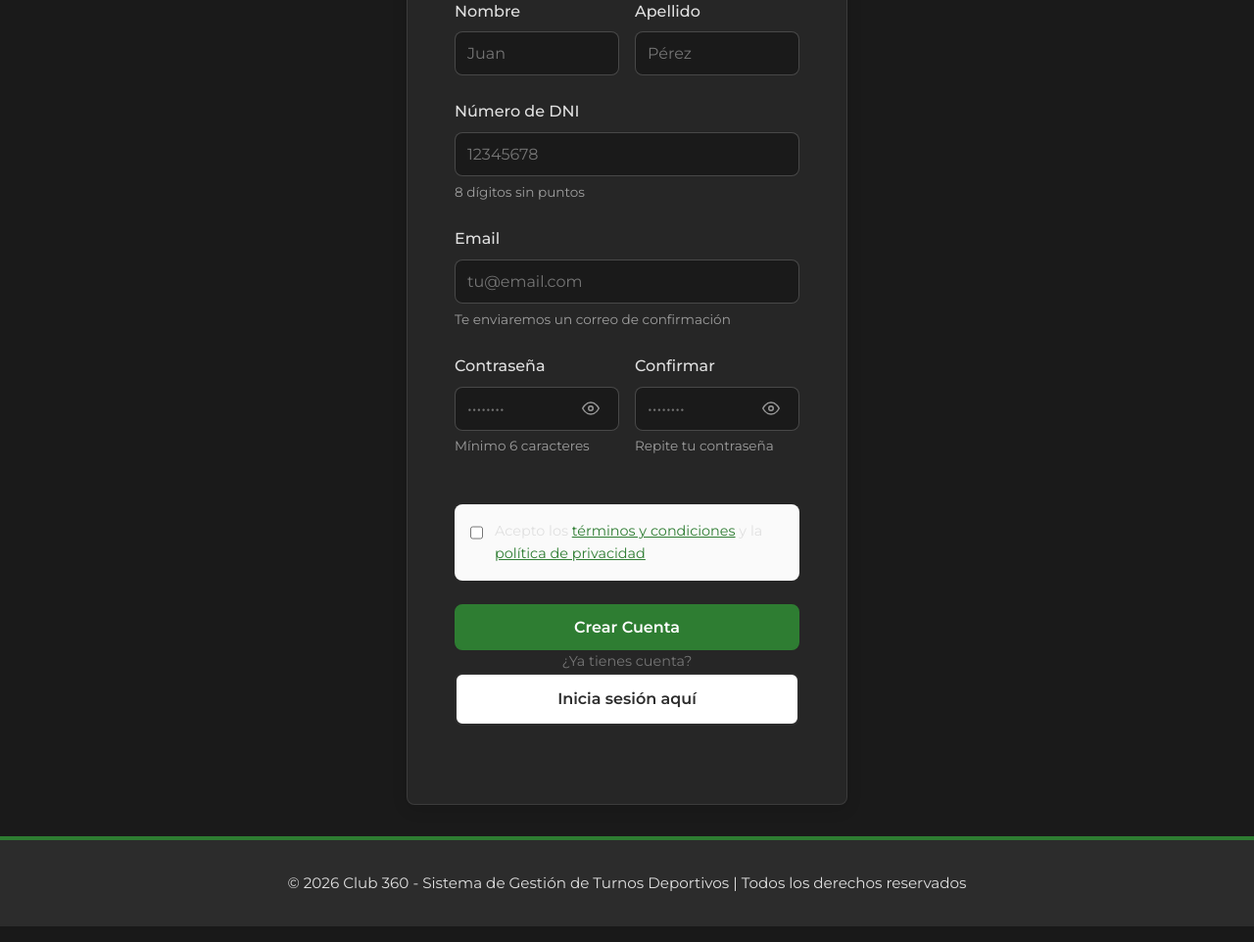
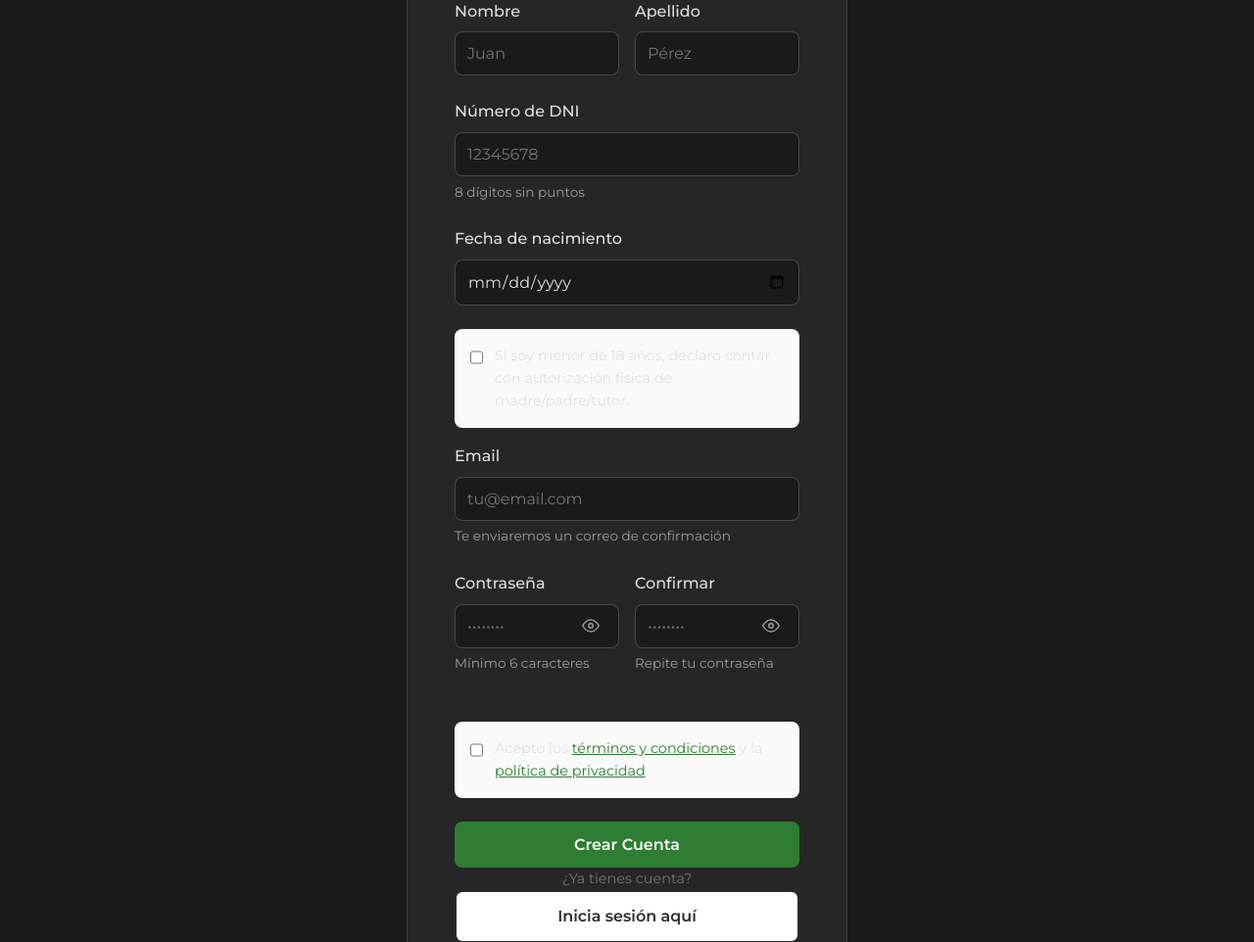
Before and after one commit to SantiTose/Club360, a Flask app: page /auth/register in a window 1280 px wide. Shown: the part 389-1351 px from the top of the page at 98% size. Run offline with Flask 3, Linux system fonts and the light colour scheme.

Commit message:
validacion de mayoria de edad

```diff
--- a/templates/auth/register.html
+++ b/templates/auth/register.html
@@ -66,6 +66,31 @@
                     <small class="form-text">8 dígitos sin puntos</small>
                 {% endif %}
             </div>
+
+            <div class="form-group">
+                <label for="fecha_nacimiento" class="form-label">Fecha de nacimiento</label>
+                <input
+                    type="date"
+                    id="fecha_nacimiento"
+                    name="fecha_nacimiento"
+                    class="form-control {% if field_errors.get('fecha_nacimiento') %}is-invalid{% endif %}"
+                    value="{{ form_data.get('fecha_nacimiento', '') }}"
+                    required
+                >
+                {% if field_errors.get('fecha_nacimiento') %}
+                    <small class="form-text error">{{ field_errors['fecha_nacimiento'] }}</small>
+                {% endif %}
+            </div>
+
+            <div style="display: flex; align-items: flex-start; gap: 0.75rem; margin: 1rem 0; padding: 1rem; background: var(--gray-50); border-radius: var(--radius);">
+                <input type="checkbox" id="autorizacion_menor" name="autorizacion_menor" {% if form_data.get('autorizacion_menor') %}checked{% endif %} style="width: 18px; height: 18px; margin-top: 0.25rem; cursor: pointer;">
+                <label for="autorizacion_menor" style="font-size: 0.9rem; cursor: pointer;">
+                    Si soy menor de 18 años, declaro contar con autorización física de madre/padre/tutor.
+                </label>
+            </div>
+            {% if field_errors.get('autorizacion_menor') %}
+                <small class="form-text error">{{ field_errors['autorizacion_menor'] }}</small>
+            {% endif %}
 
             <!-- Email -->
             <div class="form-group">
--- a/website/auth/routes.py
+++ b/website/auth/routes.py
@@ -5,7 +5,7 @@ from website import db
 from website.models import Usuario, TipoUsuario, EstadoUsuario
 from website.services import enviar_email_simulado
 from werkzeug.security import generate_password_hash, check_password_hash
-from datetime import datetime, timedelta
+from datetime import datetime, timedelta, date
 import os
 import secrets
 import re
@@ -27,6 +27,18 @@ def _generar_token_reset():
     return secrets.token_urlsafe(32)
 
 
+def _parsear_fecha_nacimiento(fecha_raw):
+    try:
+        return datetime.strptime(fecha_raw, '%Y-%m-%d').date()
+    except (TypeError, ValueError):
+        return None
+
+
+def _edad(fecha_nacimiento):
+    hoy = date.today()
+    return hoy.year - fecha_nacimiento.year - ((hoy.month, hoy.day) < (fecha_nacimiento.month, fecha_nacimiento.day))
+
+
 @auth_bp.route('/register', methods=['GET', 'POST'])
 def register():
     """Registrar nuevo usuario."""
@@ -34,6 +46,8 @@ def register():
         nombre = request.form.get('nombre', '').strip()
         apellido = request.form.get('apellido', '').strip()
         dni = request.form.get('dni', '').strip()
+        fecha_nacimiento_raw = request.form.get('fecha_nacimiento', '').strip()
+        autorizacion_menor = request.form.get('autorizacion_menor') == 'on'
         email = request.form.get('email', '').strip().lower()
         password = request.form.get('password', '')
         password_confirm = request.form.get('password_confirm', '')
@@ -50,6 +64,13 @@ def register():
 
         if not dni or not re.match(r'^\d{8}$', dni):
             field_errors['dni'] = 'El DNI debe tener 8 dígitos'
+
+        fecha_nacimiento = _parsear_fecha_nacimiento(fecha_nacimiento_raw)
+        if not fecha_nacimiento:
+            field_errors['fecha_nacimiento'] = 'Debes ingresar una fecha de nacimiento válida'
+        else:
+            if _edad(fecha_nacimiento) < 18 and not autorizacion_menor:
+                field_errors['autorizacion_menor'] = 'Si eres menor de 18, debes registrar autorización'
 
         if not email or not re.match(r'^[^\s@]+@[^\s@]+\.[^\s@]+$', email):
             field_errors['email'] = 'El email no es válido'
@@ -75,6 +96,8 @@ def register():
                                      'nombre': nombre,
                                      'apellido': apellido,
                                      'dni': dni,
+                                     'fecha_nacimiento': fecha_nacimiento_raw,
+                                     'autorizacion_menor': autorizacion_menor,
                                      'email': email
                                  })
 
@@ -83,6 +106,8 @@ def register():
                 nombre=nombre,
                 apellido=apellido,
                 dni=dni,
+                fecha_nacimiento=fecha_nacimiento,
+                autorizacion_menor=autorizacion_menor,
                 email=email,
                 password=generate_password_hash(password),
                 tipo_usuario=TipoUsuario.CLIENTE,
@@ -103,6 +128,8 @@ def register():
                                      'nombre': nombre,
                                      'apellido': apellido,
                                      'dni': dni,
+                                     'fecha_nacimiento': fecha_nacimiento_raw,
+                                     'autorizacion_menor': autorizacion_menor,
                                      'email': email
                                  })
 
@@ -203,6 +230,8 @@ def crear_usuario():
         nombre = request.form.get('nombre', '').strip()
         apellido = request.form.get('apellido', '').strip()
         dni = request.form.get('dni', '').strip()
+        fecha_nacimiento_raw = request.form.get('fecha_nacimiento', '').strip()
+        autorizacion_menor = request.form.get('autorizacion_menor') == 'on'
         email = request.form.get('email', '').strip().lower()
         tipo_usuario = request.form.get('tipo_usuario', TipoUsuario.CLIENTE)
 
@@ -213,6 +242,9 @@ def crear_usuario():
             field_errors['apellido'] = 'El apellido debe tener al menos 2 caracteres'
         if not dni or not re.match(r'^\d{8}$', dni):
             field_errors['dni'] = 'El DNI debe tener 8 dígitos'
+        fecha_nacimiento = _parsear_fecha_nacimiento(fecha_nacimiento_raw)
+        if not fecha_nacimiento:
+            field_errors['fecha_nacimiento'] = 'Debes ingresar una fecha de nacimiento válida'
         if not email or not re.match(r'^[^\s@]+@[^\s@]+\.[^\s@]+$', email):
             field_errors['email'] = 'El email no es válido'
 
@@ -221,6 +253,8 @@ def crear_usuario():
             tipos_permitidos.update({TipoUsuario.EMPLEADO, TipoUsuario.ADMINISTRADOR})
         if tipo_usuario not in tipos_permitidos:
             field_errors['tipo_usuario'] = 'No puedes crear este tipo de usuario'
+        if tipo_usuario == TipoUsuario.CLIENTE and fecha_nacimiento and _edad(fecha_nacimiento) < 18 and not autorizacion_menor:
+            field_errors['autorizacion_menor'] = 'Para clientes menores de 18 debes registrar autorización'
 
         if Usuario.query.filter_by(email=email).first():
             field_errors['email'] = 'El email ya está registrado'
@@ -235,6 +269,8 @@ def crear_usuario():
                     'nombre': nombre,
                     'apellido': apellido,
                     'dni': dni,
+                    'fecha_nacimiento': fecha_nacimiento_raw,
+                    'autorizacion_menor': autorizacion_menor,
                     'email': email,
                     'tipo_usuario': tipo_usuario,
                 },
@@ -247,6 +283,8 @@ def crear_usuario():
             nombre=nombre,
             apellido=apellido,
             dni=dni,
+            fecha_nacimiento=fecha_nacimiento,
+            autorizacion_menor=autorizacion_menor,
             email=email,
             password=generate_password_hash(password_temporal),
             tipo_usuario=tipo_usuario,
--- a/website/models.py
+++ b/website/models.py
@@ -34,6 +34,8 @@ class Usuario(UserMixin, db.Model):
     nombre = db.Column(db.String(100), nullable=False)
     apellido = db.Column(db.String(100), nullable=False)
     dni = db.Column(db.String(20), unique=True, nullable=False)
+    fecha_nacimiento = db.Column(db.Date, nullable=True)
+    autorizacion_menor = db.Column(db.Boolean, nullable=False, default=False)
     email = db.Column(db.String(120), unique=True, nullable=False)
     password = db.Column(db.String(255), nullable=False)
     tipo_usuario = db.Column(db.String(20), nullable=False, default=TipoUsuario.CLIENTE)
```
Also changed, not shown: templates/auth/crear_usuario.html (+16 -0 lines), website/__init__.py (+20 -0 lines).
